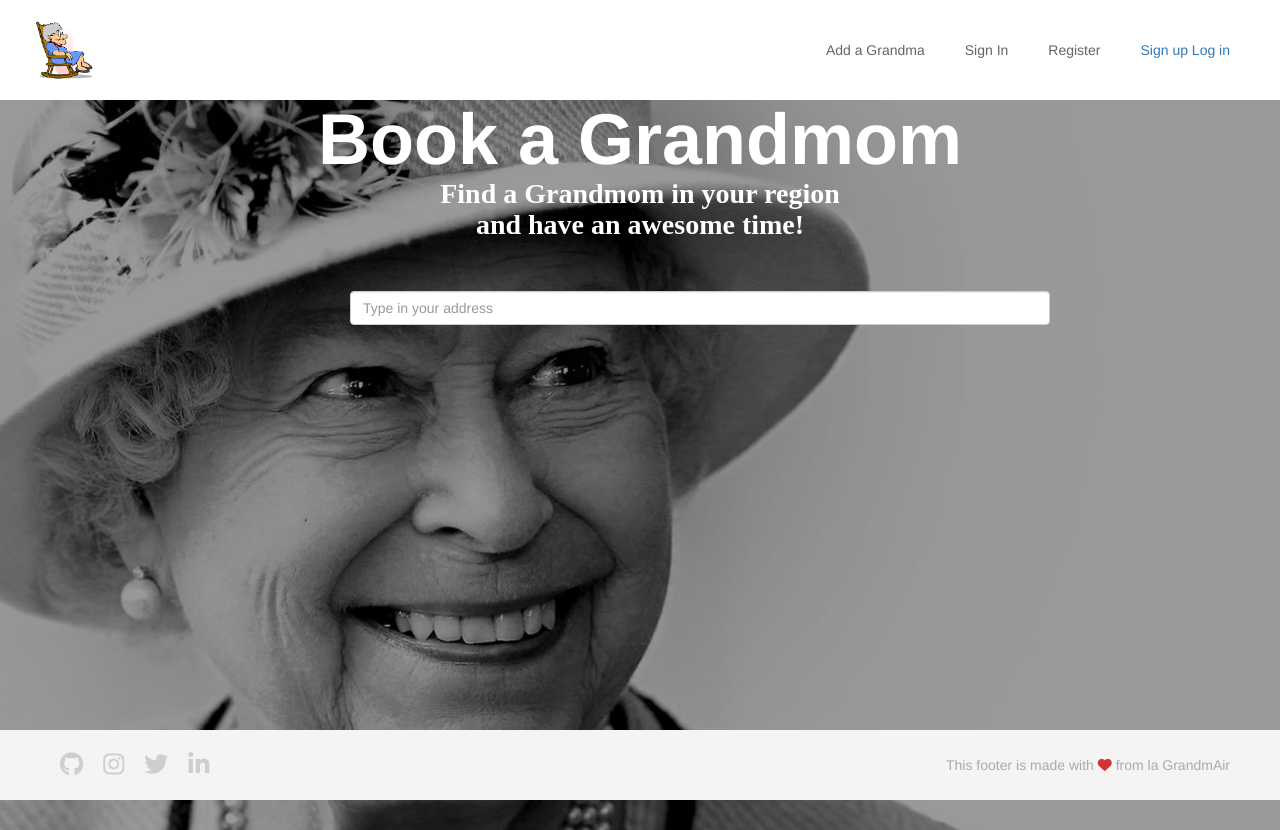
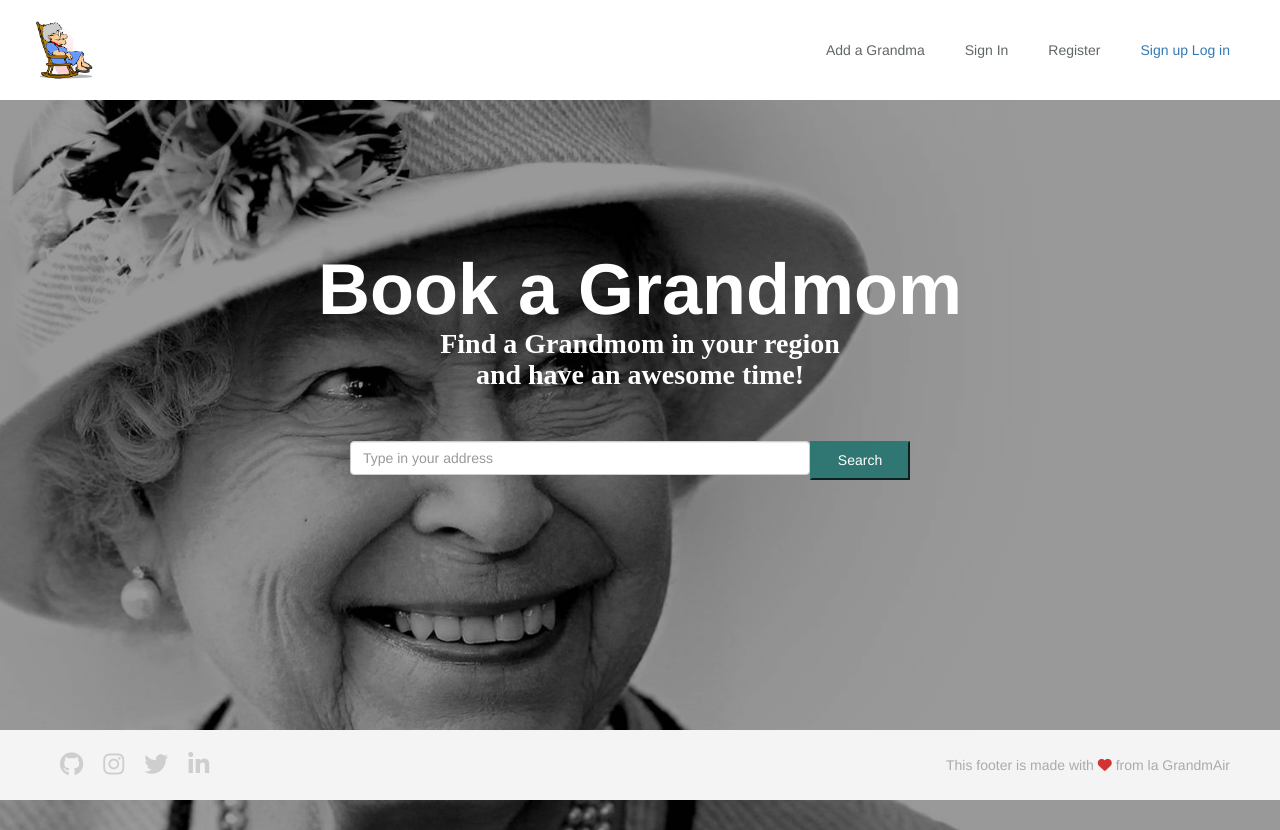
Before and after one commit to aquilesvo/grandma, a Rails app: page / in a window 1280 px wide. Run offline with Rails 7, Linux system fonts and the light colour scheme; style sheets or scripts are compiled from the project's sources; some libraries are stand-ins or nearby versions; some web fonts are replaced.

Commit message:
debugging ganz toll

```diff
--- a/app/assets/stylesheets/pages/_bookings_show.scss
+++ b/app/assets/stylesheets/pages/_bookings_show.scss
@@ -17,9 +17,6 @@
   flex: 10%;
   text-align: right;
 }
-.btn {
-  width: 120px;
-}
 .status {
   font-weight: bold;
 }
--- a/app/assets/stylesheets/pages/_home.scss
+++ b/app/assets/stylesheets/pages/_home.scss
@@ -1,23 +1,23 @@
 // Specific CSS for your home-page
-.main-page {
+.main-page-home {
   background-image: linear-gradient(to right, rgba(0,0,0,0.4), rgba(0,0,0,0.4)), asset-url('queen-klein.jpg');
   height: calc(100vh - 70px);
   background-size: cover;
   margin-top: 0px;
 }
-.body {
+.body-home {
   margin-left: 100px;
   margin-right: 100px;
   margin-top: 0px;
 }
-.body h1 {
+.body-home h1 {
   margin: 0px;
   color: white;
   text-align: center;
   font-size: 72px;
   font-weight: bold;
 }
-.headline {
+.headline-home {
   padding-top: 150px;
 }
 .subtitle  h3 {
@@ -27,17 +27,17 @@
   font-size: 28px;
   font-family: 'Quattrocento', 'sans-serif' !important;
 }
-.search {
+.search-home {
   display: flex;
   align-items: center;
   margin-right: 250px;
   margin-left: 250px;
   margin-top: 50px;
 }
-.searchbox {
+.searchbox-home {
   display: flex;
   .form-control {
-    width: 700px;
+    width: 460px;
   }
 }
 .searchbutton {
--- a/app/assets/stylesheets/pages/_user_show.scss
+++ b/app/assets/stylesheets/pages/_user_show.scss
@@ -7,3 +7,25 @@
   align-items: center;
   justify-content: space-around;
 }
+.card-own-gm {
+  flex: 1 1 auto;
+  margin:10px;
+  border-radius: 3px;
+  box-shadow: 0 0 10px rgba(0,0,0,0.3);
+  transition: all 0.3s ease;
+}
+.card-own-gm-body {
+  height: 180px;
+  background-size: cover;
+  color: white;
+  position:relative;
+}
+.card-own-gm-body:hover {
+  background-image: linear-gradient(rgba(0,0,0,0.9), rgba(0,0,0,0.3)),
+}
+.footer-own-gm {
+  display: flex;
+  justify-content: space-between;
+  align-items: center;
+  padding:10px;
+}
--- a/app/views/layouts/application.html.erb
+++ b/app/views/layouts/application.html.erb
@@ -19,8 +19,8 @@
 
     <%= render 'components/footer' %>
     <%= javascript_include_tag 'application' %>
-    <%= javascript_pack_tag 'application' %>
     <%= javascript_include_tag "https://maps.googleapis.com/maps/api/js?libraries=places&key=#{ENV['GOOGLE_API_BROWSER_KEY']}" %>
     <%= javascript_pack_tag "map" %>
+    <%= javascript_pack_tag 'application' %>
   </body>
 </html>
--- a/app/views/pages/home.html.erb
+++ b/app/views/pages/home.html.erb
@@ -1,21 +1,21 @@
-<div class="main-page">
- <div class="body">
-  <div class="headline">
+<div class="main-page-home">
+ <div class="body-home">
+  <div class="headline-home">
     <h1> Book a Grandmom </h1>
   </div>
   <div class="subtitle">
     <h3> Find a Grandmom in your region <br> and have an awesome time! </h3>
   </div>
   <div>
-    <div class="search">
-        <%= form_tag grandmoms_path, method: :get, class: 'searchbox' do %>
+    <div class="search-home">
+        <%= form_tag grandmoms_path, method: :get, class: 'searchbox-home' do %>
           <%= text_field_tag :query,
             params[:query],
             class: "form-control",
             id: 'grandmom_address',
             placeholder: "Type in your address"
           %>
-        <%#= submit_tag 'Search', :class => 'searchbutton' %>
+        <%= submit_tag 'Search', :class => 'searchbutton' %>
         <% end %>
     </div>
   </div>
```
Also changed, not shown: app/views/users/show.html.erb (+28 -12 lines).
